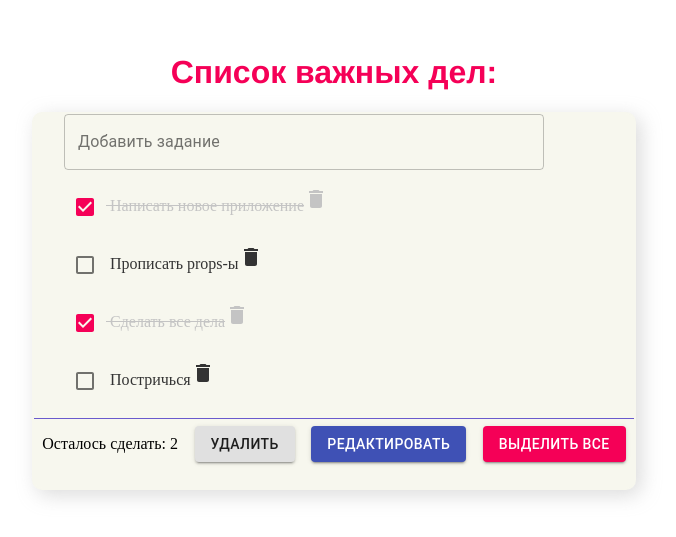
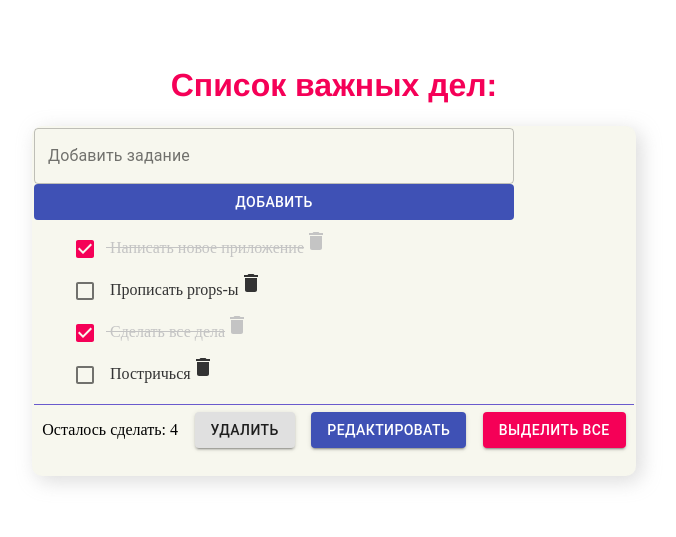
Before and after one commit to WebHeroSchool/app_todo, a React (Create React App) app: page / in a window 1280 px wide. Shown: the part 147-684 px from the top of the page, without its empty margins (306-982 px from the left). Built offline with nearby package versions, Linux system fonts and the light colour scheme.

Commit message:
Кнопка добавить

```diff
--- a/src/components/App/App.js
+++ b/src/components/App/App.js
@@ -24,8 +24,9 @@ class App extends React.Component {
                 value: 'Постричься',
                 isDone:false
             }
-        ]
-    }
+        ],
+        count: 4
+    };
 
     onClickDone = id => {
         const newItemList = this.state.items.map(item => {
@@ -34,12 +35,24 @@ class App extends React.Component {
                 newItem.isDone = !item.isDone;
             }
             return newItem;
-        })
+        });
+
         this.setState ({ items: newItemList });
     };
 
     onClickDelete = (id) => this.setState((state) => ({ items: state.items.filter((item) => item.id !== id)}));
 
+    onClickAdd = () => this.setState(state => ({
+        items: [
+            ...state.items,
+            {
+                value: "Ckdck",
+                isDone: false,
+                id: state.count + 1
+            }
+        ],
+        count: state.count + 1
+    }));
 
     render () {
 
@@ -47,13 +60,13 @@ class App extends React.Component {
             <div className = {styles.wrap}>
                 <h1 className= {styles.title}>Список важных дел:</h1>
                 <div className = {styles.container}>
-                    <InputItem />
+                    <InputItem onClickAdd={this.onClickAdd} />
                     <ItemList
                         items={this.state.items}
                         onClickDone = {this.onClickDone}
                         onClickDelete = {this.onClickDelete}
                     />
-                    <Footer count={2} />
+                    <Footer count={this.state.count} />
                 </div>
             </div>
          );
--- a/src/components/InputItem/InputItem.js
+++ b/src/components/InputItem/InputItem.js
@@ -1,14 +1,45 @@
 import React from 'react';
 import TextField from '@material-ui/core/TextField';
 import styles from './InputItem.module.css';
+import Button from '@material-ui/core/Button';
+import Grid from '@material-ui/core/Grid';
 
+class InputItem extends React.Component {
+    state = {
+        inputValue: ''
+    };
 
-const InputItem = () => (<div className = {styles.wrap}>
-    <TextField className = {styles.input}
-        label="Добавить задание"
-        variant="outlined"
-        id="custom-css-outlined-input"
-    />
-</div>);
+    onButtonClick = () => {
+        this.setState({
+            inputValue: ''
+        });
+
+        this.props.onClickAdd(this.state.inputValue);
+    }
+
+    render () {
+        const { onClickAdd } = this.props;
+
+        return ( <Grid>
+                <TextField className = {styles.input}
+                    label="Добавить задание"
+                    variant="outlined"
+                    id="custom-css-outlined-input"
+                    value={this.state.inputValue}
+                    onChange={event => this.setState ({inputValue: event.target.value})}
+                />
+
+                <Button className = {styles.button}
+                    variant="contained"
+                    color="primary"
+                    disableElevation
+                    onClickAdd={onClickAdd}
+                    >
+                Добавить
+                </Button>
+            </Grid>
+        )
+    }
+}
 
 export default InputItem;
--- a/src/components/InputItem/InputItem.module.css
+++ b/src/components/InputItem/InputItem.module.css
@@ -1,7 +1,12 @@
 .wrap {
-    padding-left: 30px;
+    padding-left: 50px;
 }
 
 .input {
     width: 480px;
 }
+
+.button {
+    width: 480px;
+
+}
--- a/src/components/ItemList/ItemList.js
+++ b/src/components/ItemList/ItemList.js
@@ -1,21 +1,18 @@
 import React from 'react';
 import Item from '../Item/Items';
+import List from '@material-ui/core/List'
 
-const ItemList = ({ items, onClickDone, onClickDelete }) => {
+const ItemList = ({ items, onClickDone, onClickDelete }) => (<List>
 
-    const itemsList = items.map(item => {
-        return <Item
+    {items.map(item => <li key={item.id}>
+        <Item
             value={item.value}
             isDone={item.isDone}
             id={item.id}
             onClickDone={onClickDone}
             onClickDelete={onClickDelete}
         />
-    })
-
-    return (
-        <div> {itemsList} </div>
-    )
-};
+    </li>)}
+</List>);
 
 export default ItemList;
```
